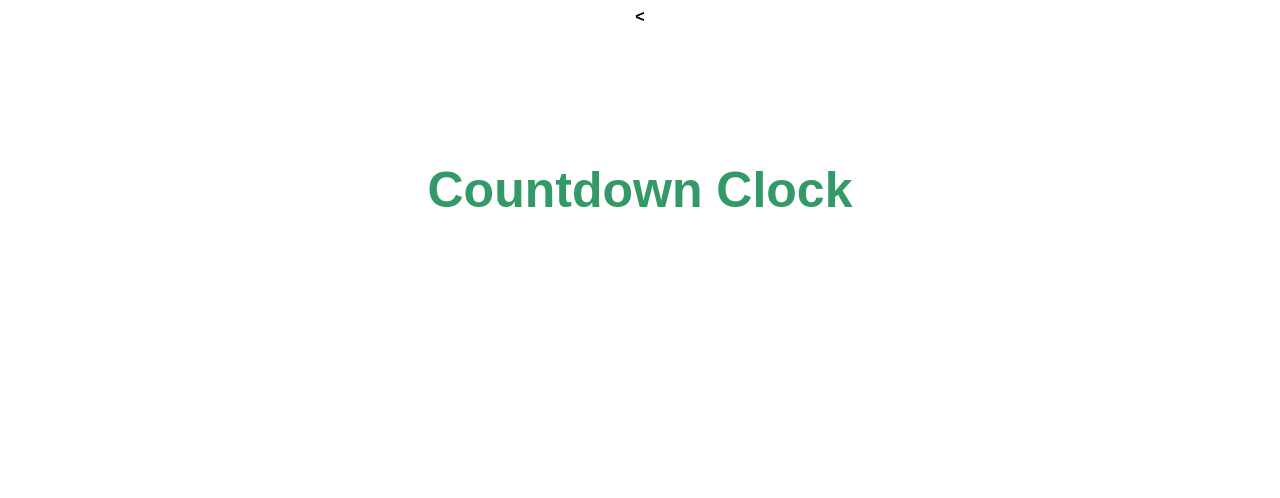
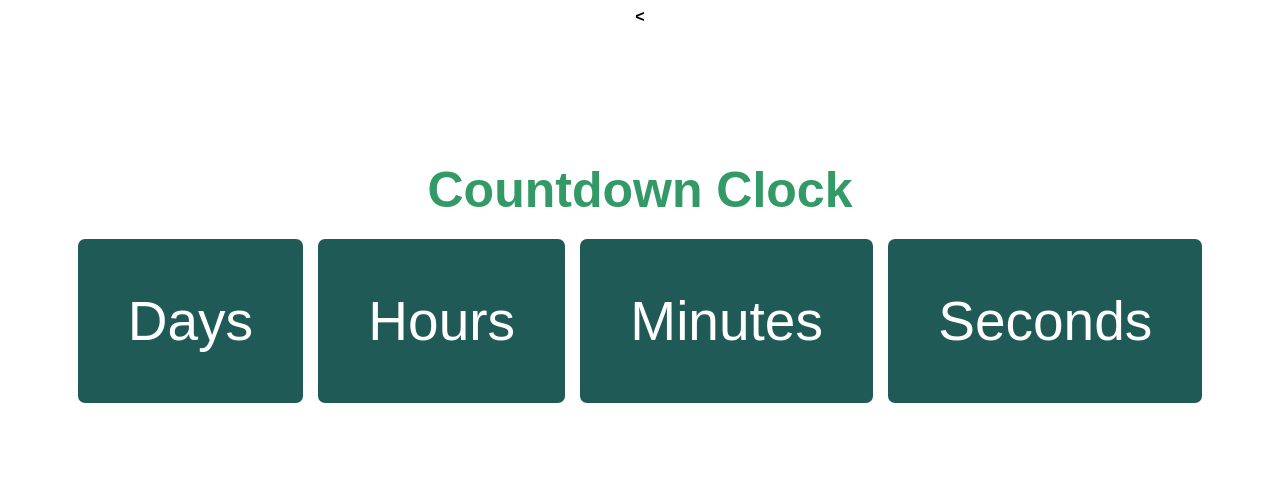
Before and after one commit to scampcoder/countdown-clock, a plain HTML site: page index.html in a window 1280 px wide. Drawn offline with Linux system fonts and the light colour scheme.

Commit message:
Initial style for clockdiv divs

```diff
--- a/style.css
+++ b/style.css
@@ -20,3 +20,10 @@ h1 {
   text-align: center;
   font-size: 55px;
 }
+
+#clockdiv > div {
+  padding: 50px;
+  border-radius: 7px;
+  background-color: #1F5A56;
+  display: inline-block;
+}
```
